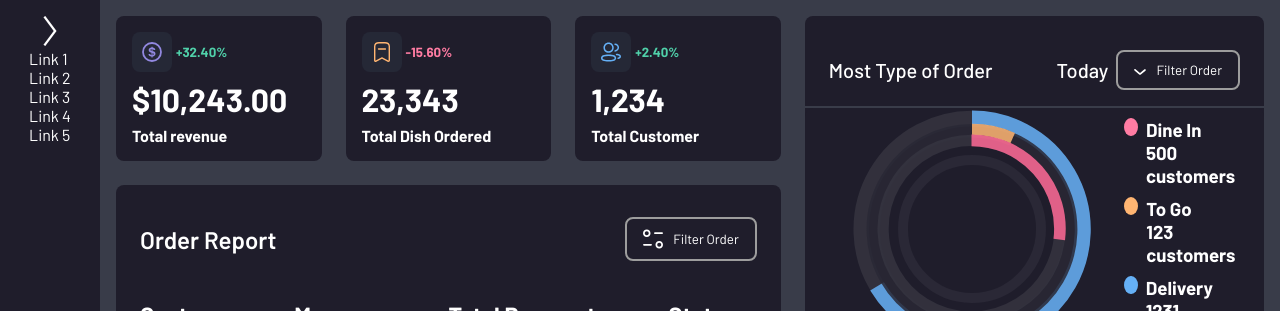
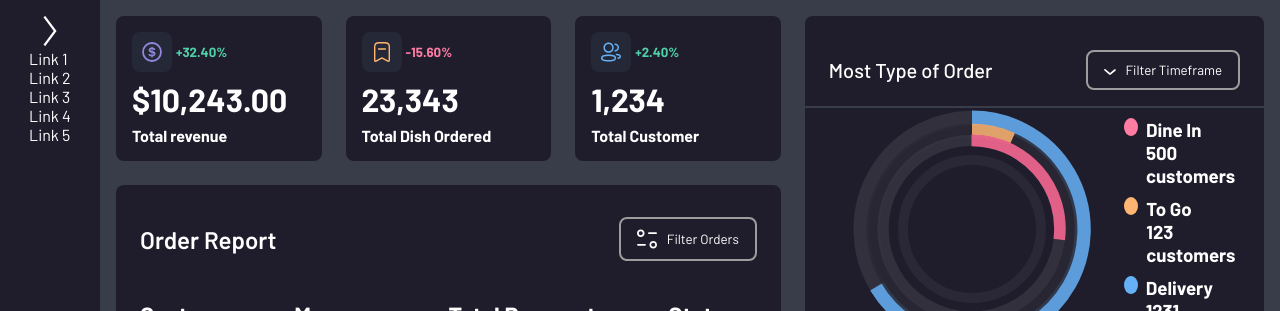
Before and after one commit to Orujhimaru/food-order-app, a React (Vite) app: page /dashboard in a window 1280 px wide. Shown: the top 311 px of the page. Built offline with nearby package versions, Linux system fonts and the light colour scheme.

Commit message:
[MA-4] set category

```diff
--- a/src/components/CircularReport/CircularReport.jsx
+++ b/src/components/CircularReport/CircularReport.jsx
@@ -1,20 +1,23 @@
 import "./CircularReport.scss";
 import DropdownFilter from "../DropdownFilter/DropdownFilter";
+import { useState } from "react";
 
 import CircularReportAnimation from "./CircularReportAnimation/CircularReportAnimation";
 
 export default function CircularReport({ delivery, toGo, dineIn }) {
+  const [category, setCat] = useState("a");
+
   return (
     <div className="circular-report-column">
       <div className="circular-report-header ">
         Most Type of Order
         <div className="cr-header-right">
-          <div className="report-filter-btn">Today</div>
           <div style={{ position: "relative" }}>
             <DropdownFilter
-              setCat={{}}
+              setCat={setCat}
               icon={"/public/mask.svg"}
               list={["Today", "Month", "Year"]}
+              filterTopic={"Timeframe"}
             />
           </div>
         </div>
--- a/src/components/CircularReport/CircularReport.scss
+++ b/src/components/CircularReport/CircularReport.scss
@@ -12,7 +12,7 @@
 
 .cr-header-right {
   display: flex;
-  gap: 8px;
+  gap: 12px;
   align-items: center;
 }
 
--- a/src/components/DropdownFilter/DropdownFilter.jsx
+++ b/src/components/DropdownFilter/DropdownFilter.jsx
@@ -1,7 +1,7 @@
 import "../OrderReports/OrderReports.scss";
 import React from "react";
 
-export default function DropdownFilter({ setCat, icon, list }) {
+export default function DropdownFilter({ setCat, icon, list, filterTopic }) {
   const [dropDown, setDropDown] = React.useState(false);
   function setDropdownVisible() {
     setDropDown((visible) => !visible);
@@ -20,7 +20,7 @@ export default function DropdownFilter({ setCat, icon, list }) {
     <>
       <button className="order-report-filter-btn" onClick={setDropdownVisible}>
         <img src={icon} />
-        Filter Order
+        Filter {filterTopic}
       </button>
       {dropDown && <div className="order-dropdown">{dropDownElements}</div>}
     </>
--- a/src/components/OrderReports/OrderReports.jsx
+++ b/src/components/OrderReports/OrderReports.jsx
@@ -53,6 +53,7 @@ function OrderReports() {
             setCat={setCat}
             icon={"/public/filter.svg"}
             list={["All", "Completed", "Pending", "Preparing"]}
+            filterTopic={"Orders"}
           />
         </div>
       </div>
```
